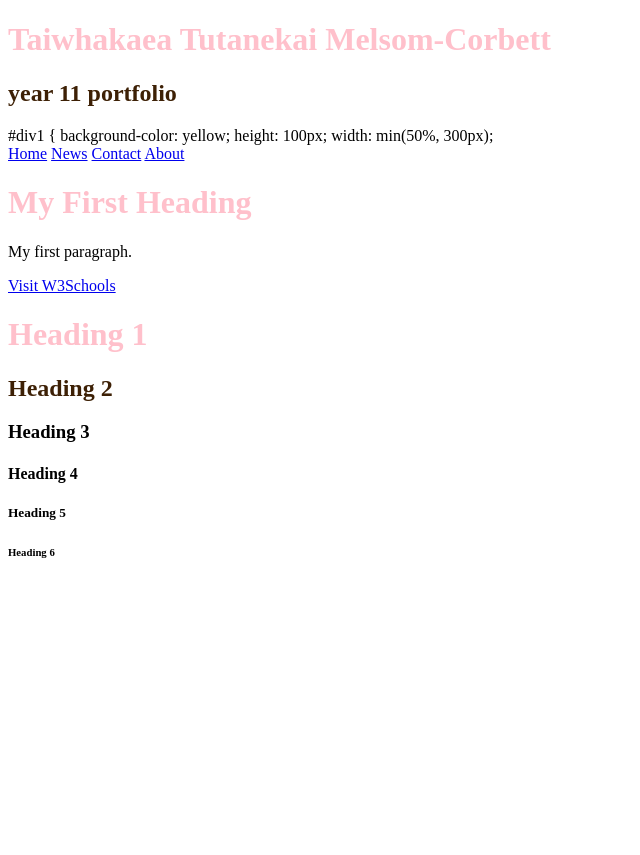
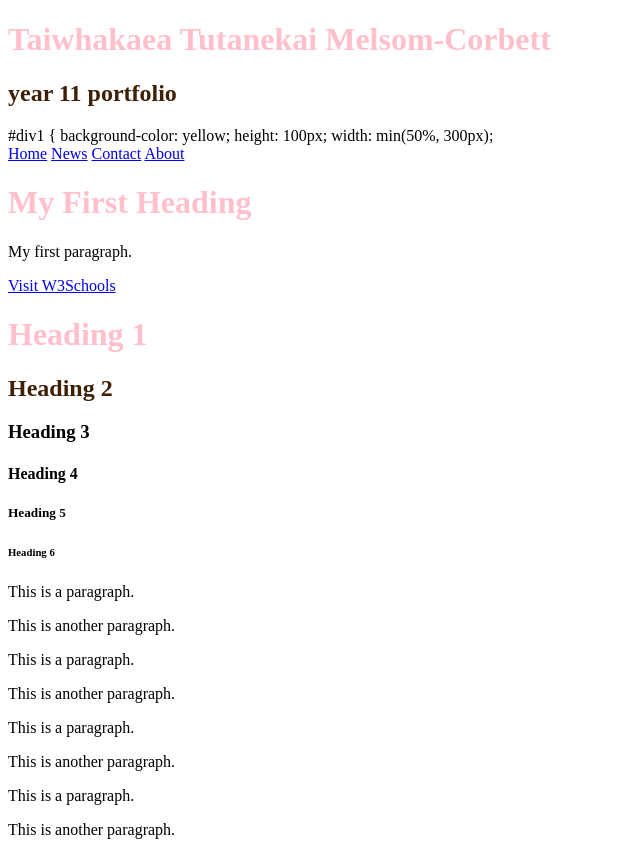
Before and after one commit to Taiwhakaea/year-11-portfolio, a plain HTML site: page index.html in a window 1280 px wide. Shown: the whole page, without its empty margins (0-640 px from the left). Before the commit the page ends 800 px from the top, so only its background shows below. Drawn offline with Linux system fonts and the light colour scheme.

Commit message:
update again

```diff
--- a/index.html
+++ b/index.html
@@ -37,5 +37,13 @@
 <h4>Heading 4</h4>
 <h5>Heading 5</h5>
 <h6>Heading 6</h6>
+<p>This is a paragraph.</p>
+<p>This is another paragraph.</p>
+<p>This is a paragraph.</p>
+<p>This is another paragraph.</p>
+<p>This is a paragraph.</p>
+<p>This is another paragraph.</p>
+<p>This is a paragraph.</p>
+<p>This is another paragraph.</p>
 
 </html>
```
